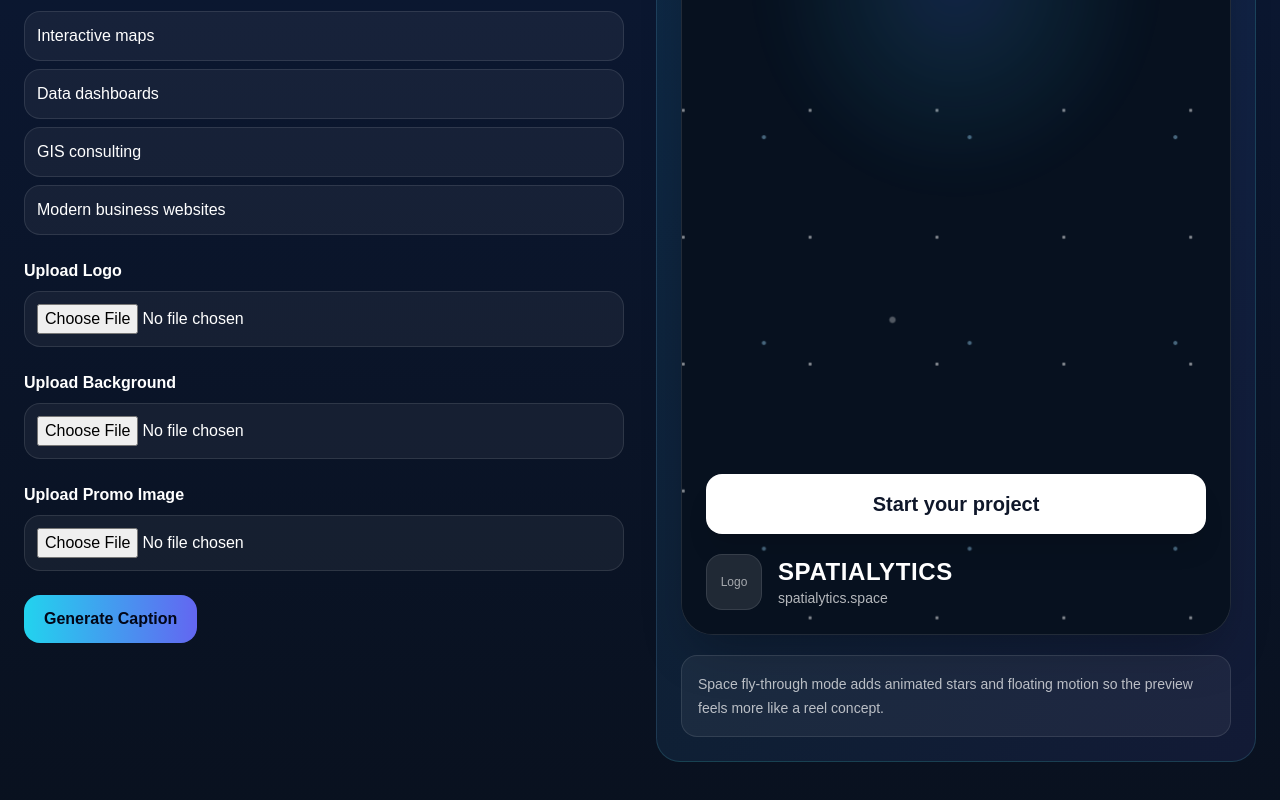
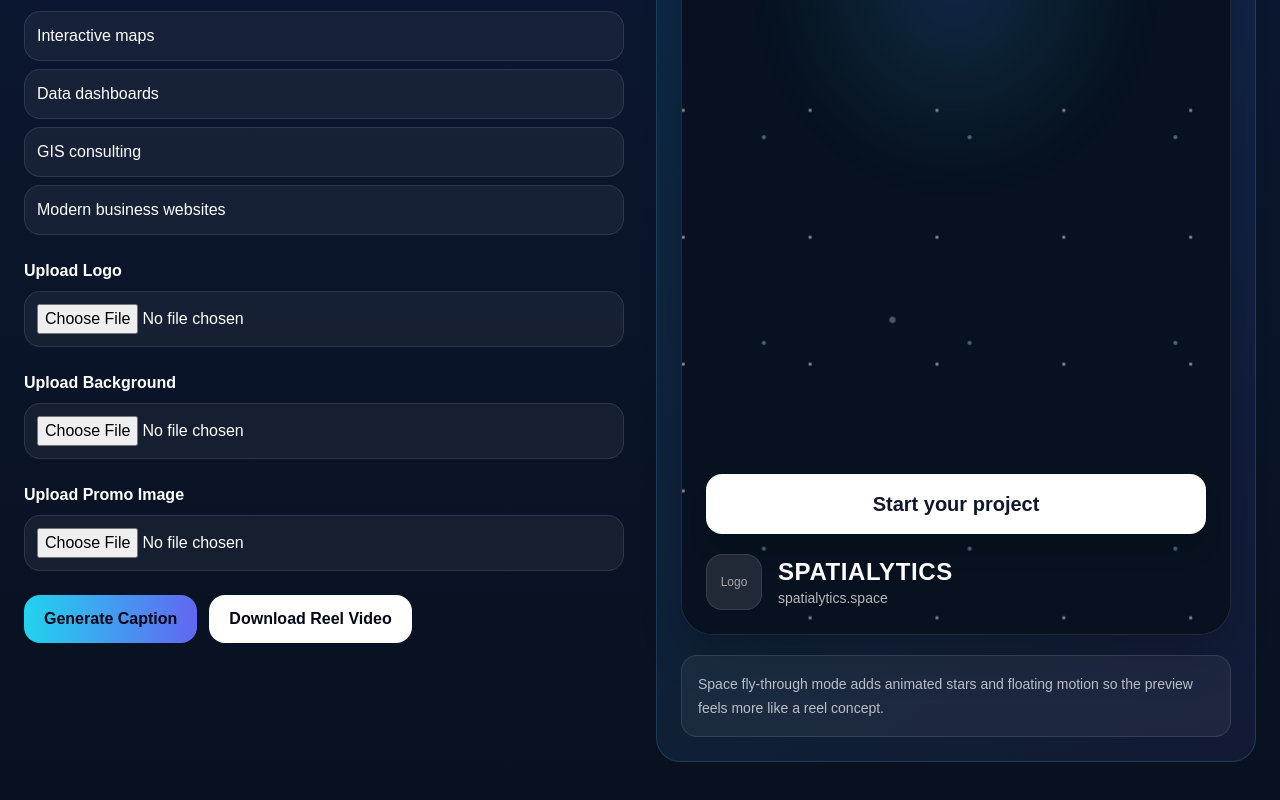
Before and after one commit to KristineMK72/spatialytics-reel-generator, a Next.js app: page / in a window 1280 px wide. Shown: the part 803-1603 px from the top of the page. Built offline with nearby package versions, Linux system fonts and the light colour scheme.

Commit message:
Update VideoForm.tsx

```diff
--- a/components/VideoForm.tsx
+++ b/components/VideoForm.tsx
@@ -27,6 +27,7 @@ export default function VideoForm() {
   const [background, setBackground] = useState<string | null>(null);
   const [promoImage, setPromoImage] = useState<string | null>(null);
   const [caption, setCaption] = useState("");
+  const [isRendering, setIsRendering] = useState(false);
 
   function handleImageUpload(
     e: React.ChangeEvent<HTMLInputElement>,
@@ -34,6 +35,7 @@ export default function VideoForm() {
   ) {
     const file = e.target.files?.[0];
     if (!file) return;
+
     const url = URL.createObjectURL(file);
     setter(url);
   }
@@ -86,7 +88,59 @@ Start your project today:
 https://spatialytics.space
 
 #Spatialytics #GIS #WebDesign #DataVisualization`;
+
     setCaption(text);
+  }
+
+  async function downloadVideo() {
+    try {
+      setIsRendering(true);
+
+      const res = await fetch("/api/render", {
+        method: "POST",
+        headers: {
+          "Content-Type": "application/json",
+        },
+        body: JSON.stringify({
+          headline,
+          subheadline: subtext,
+          bullets: items,
+          cta: "Start your project",
+          website: "spatialytics.space",
+          backgroundUrl: background || "",
+          promoImageUrl: promoImage || "",
+          logoUrl: logo || "",
+          spaceMode,
+          template,
+        }),
+      });
+
+      if (!res.ok) {
+        const text = await res.text();
+        throw new Error(text || "Failed to render video");
+      }
+
+      const blob = await res.blob();
+      const url = URL.createObjectURL(blob);
+
+      const a = document.createElement("a");
+      a.href = url;
+      a.download = "spatialytics-reel.mp4";
+      document.body.appendChild(a);
+      a.click();
+      a.remove();
+
+      URL.revokeObjectURL(url);
+    } catch (error) {
+      console.error("Video render failed:", error);
+      alert(
+        error instanceof Error
+          ? error.message
+          : "Something went wrong creating the video."
+      );
+    } finally {
+      setIsRendering(false);
+    }
   }
 
   return (
@@ -190,12 +244,24 @@ https://spatialytics.space
           />
         </div>
 
+        <div className="flex flex-wrap gap-3">
           <button
             className="rounded-2xl bg-gradient-to-r from-cyan-400 to-indigo-500 px-5 py-3 font-semibold text-slate-950"
             onClick={generateCaption}
+            type="button"
           >
             Generate Caption
           </button>
+
+          <button
+            className="rounded-2xl bg-white px-5 py-3 font-semibold text-slate-950 disabled:cursor-not-allowed disabled:opacity-60"
+            onClick={downloadVideo}
+            disabled={isRendering}
+            type="button"
+          >
+            {isRendering ? "Rendering Video..." : "Download Reel Video"}
+          </button>
+        </div>
 
         {caption && (
           <textarea
@@ -253,7 +319,13 @@ https://spatialytics.space
               </div>
 
               {promoImage && (
-                <div className={spaceMode ? "floating-card mx-auto mt-6 w-[72%]" : "mx-auto mt-6 w-[72%]"}>
+                <div
+                  className={
+                    spaceMode
+                      ? "floating-card mx-auto mt-6 w-[72%]"
+                      : "mx-auto mt-6 w-[72%]"
+                  }
+                >
                   <div className="overflow-hidden rounded-[24px] border border-white/10 bg-white/5 shadow-2xl">
                     <img
                       src={promoImage}
@@ -265,7 +337,10 @@ https://spatialytics.space
               )}
 
               <div className="pt-5">
-                <button className="w-full rounded-2xl bg-white px-5 py-4 text-center text-xl font-extrabold text-slate-900 shadow-xl">
+                <button
+                  type="button"
+                  className="w-full rounded-2xl bg-white px-5 py-4 text-center text-xl font-extrabold text-slate-900 shadow-xl"
+                >
                   Start your project
                 </button>
 
```
Lines whose indentation alone changed are shown as unchanged.
